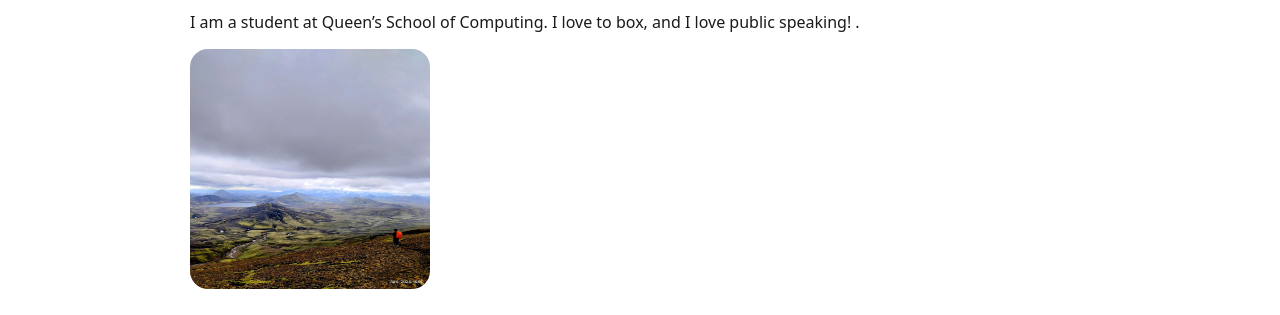
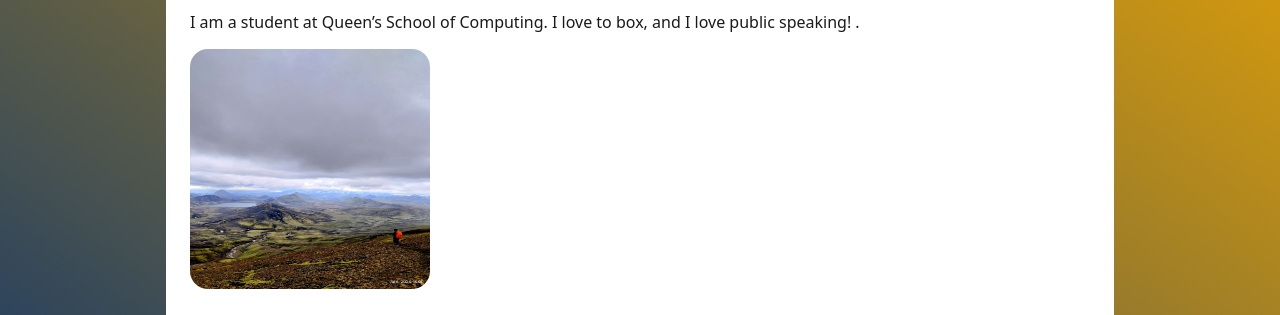
Before and after one commit to Aphelexi/queens-student-page, a plain HTML site: page index.html in a window 1280 px wide. Shown: the part 259-574 px from the top of the page. Drawn offline with Linux system fonts and the light colour scheme.

Commit message:
Update style.css

```diff
--- a/style.css
+++ b/style.css
@@ -1,7 +1,7 @@
 :root {
   --red:#aa1e22; --gold:#f2a900; --blue:#002d72;
 }
-body { font-family: system-ui, sans-serif; margin:0; background:background:linear-gradient(to top right, var(--blue), var(--gold)); color:#fff) }
+body { font-family: system-ui, sans-serif; margin:0; background:linear-gradient(to top right, var(--blue), var(--gold)); color:#fff) }
 header { background:var(--blue); color:#fff; padding:1rem; }
 main { background:#fff; color:#1a1a1a; max-width:900px; margin:2rem auto; border-radius:12px; padding:1.5rem; }
 a { color: var(--blue); }
```
